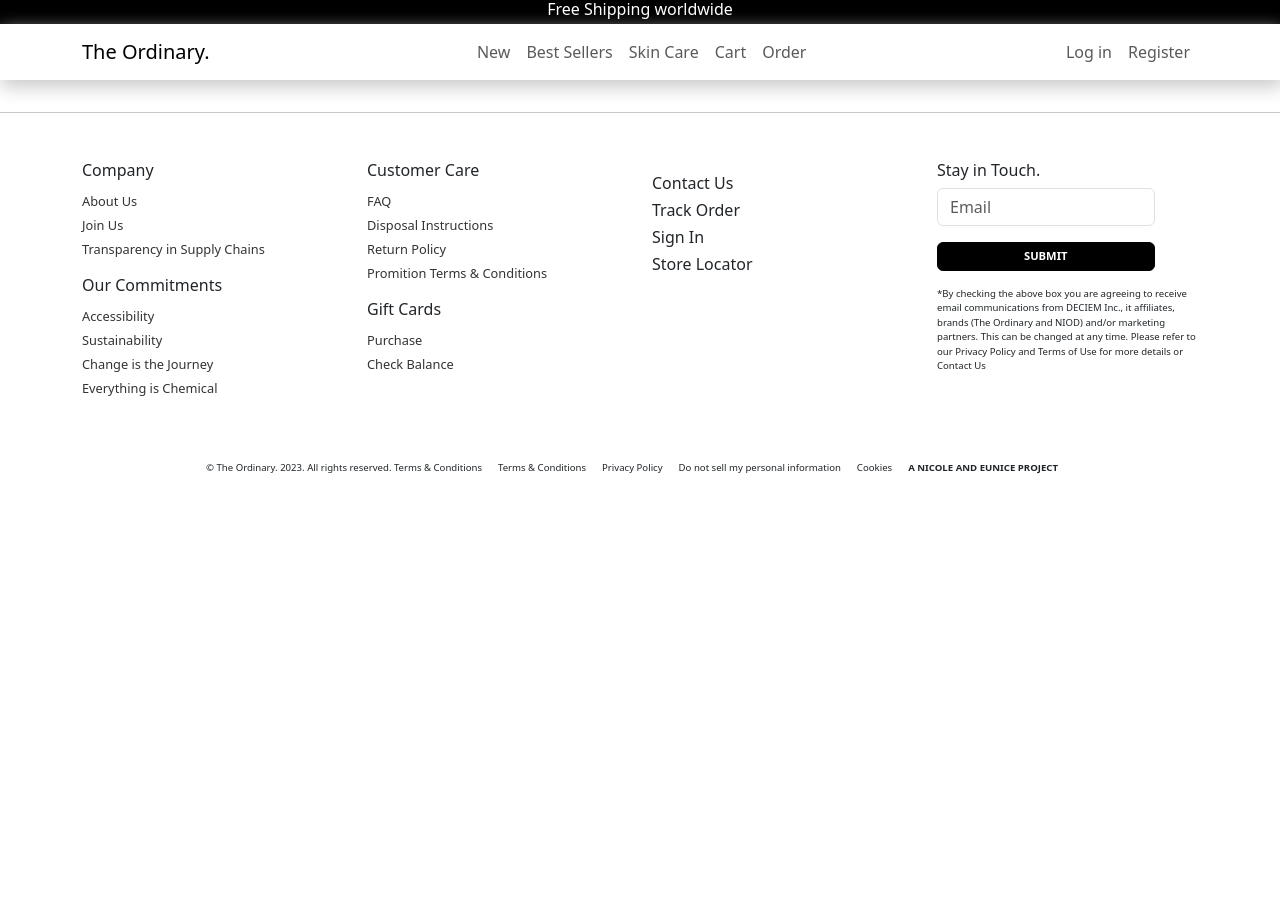
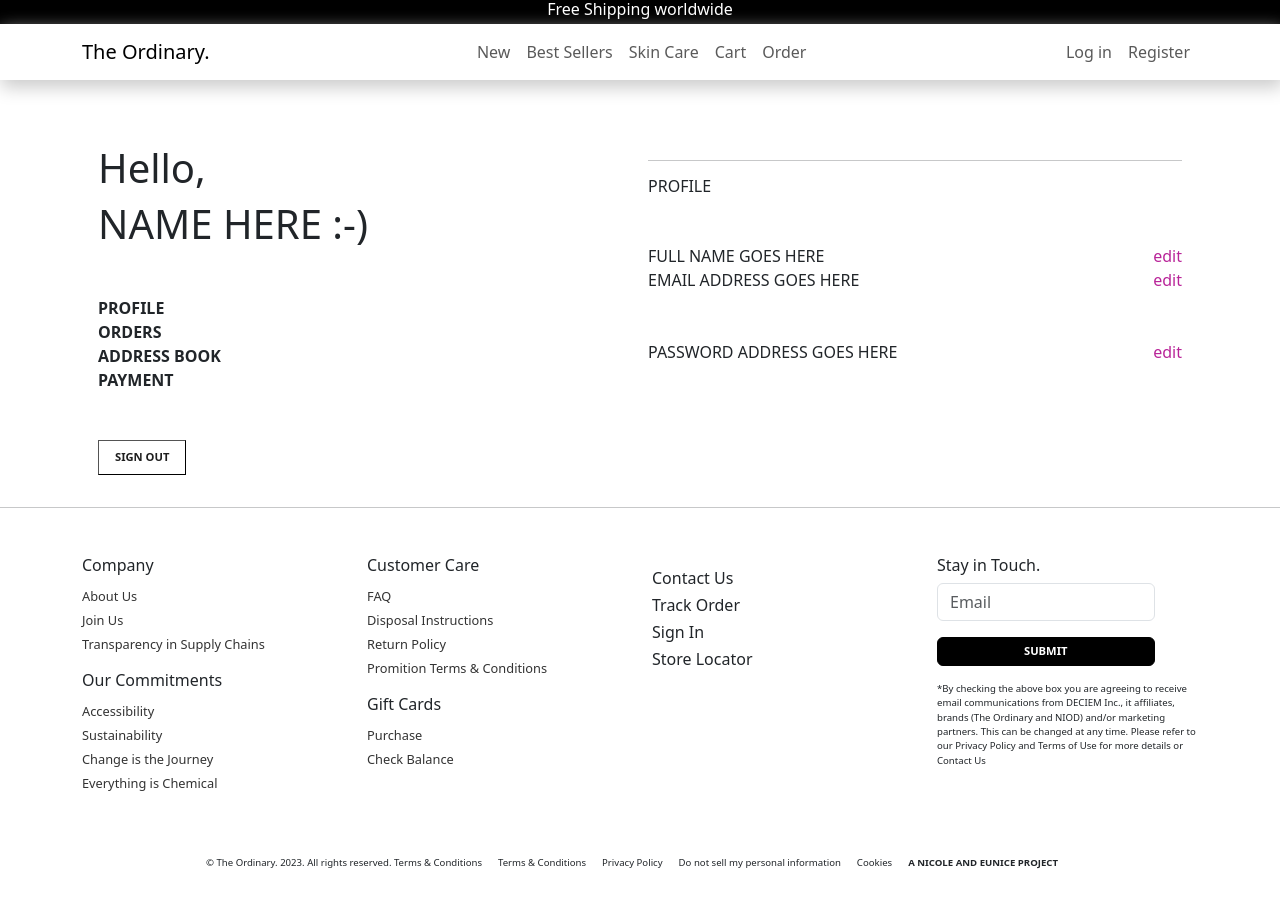
Before and after one commit to eunicepague/Capstone-Skincare, a React (Vite) app: page /account in a window 1280 px wide. Before the commit the page ends 800 px from the top, so only its background shows below. Built offline with nearby package versions, Linux system fonts and the light colour scheme; the HTML template or start-up script is replaced by a standard one.

Commit message:
added account jsx

```diff
--- a/src/routes.jsx
+++ b/src/routes.jsx
@@ -4,6 +4,7 @@
 import Loginmain from './views/Login/Loginmain';
 import Registermain from './views/Register/Registermain';
 import Cart from './views/Cart/Cart';
+import Account from './views/Profile/Account';
 
 const routes = [
   {
@@ -26,6 +27,10 @@
     path: '/cart',
     element: <Cart />,
   },
+  {
+    path: '/account',
+    element: <Account />,
+  },
 ];
 
 export default routes;
--- a/src/views/Header/Header.jsx
+++ b/src/views/Header/Header.jsx
@@ -22,7 +22,7 @@
               <Nav.Link as={Link} to="/bestsellers">
                 Best Sellers
               </Nav.Link>
-              <Nav.Link as={Link} to="/skincare">
+              <Nav.Link as={Link} to="/Account">
                 Skin Care
               </Nav.Link>
               <Nav.Link as={Link} to="/cart">
--- /dev/null
+++ b/src/views/Profile/Account.css
@@ -0,0 +1,78 @@
+#account-left p {
+  /* display: flex; */
+  font-weight: bold;
+  cursor: pointer;
+  margin-bottom: 0;
+}
+
+#account-right p {
+  cursor: pointer;
+  margin-bottom: 0;
+}
+
+#account-content {
+  display: flex;
+  justify-content: space-evenly;
+}
+
+#account-left,
+#account-right {
+  margin-top: 4rem;
+  width: 50%;
+}
+
+#account-right-p {
+  display: flex;
+  /* flex-direction: row; */
+  align-items: center;
+  text-align: center;
+  justify-content: space-between;
+}
+
+.account-edit {
+  color: rgb(185, 37, 153);
+}
+
+#account-button {
+  display: flex;
+  justify-content: center;
+  align-items: center;
+  margin-top: 3rem;
+  font-size: 0.7rem;
+  font-weight: bold;
+  background-color: rgb(255, 255, 255);
+  border-color: none;
+  border-width: thin;
+  padding: 0.5rem 1rem;
+  color: rgb(30, 30, 30);
+}
+
+#account-button:hover {
+  transition: 0.5s;
+  background-color: rgb(53, 52, 52);
+  border-color: rgb(53, 52, 52);
+  color: rgb(255, 255, 255);
+}
+
+/*
+
+#footer-button {
+  background-color: rgb(0, 0, 0);
+  border-color: rgb(0, 0, 0);
+  color: rgb(255, 255, 255);
+  display: flex;
+  font-weight: bold;
+  justify-content: center;
+  align-items: center;
+  height: 1.8rem;
+  font-size: 0.7rem;
+  margin-top: 1rem;
+  margin-bottom: 1rem;
+} */
+
+/* #footer-button:hover {
+  transition: 0.5s;
+  background-color: rgb(53, 52, 52);
+  border-color: rgb(53, 52, 52);
+  color: rgb(255, 255, 255);
+} */
--- a/src/views/Profile/Account.jsx
+++ b/src/views/Profile/Account.jsx
@@ -0,0 +1,46 @@
+// import React from 'react'
+import { Container, Row, Col } from 'react-bootstrap';
+import { Link } from 'react-router-dom';
+import './Account.css';
+
+const Account = () => {
+  return (
+    <Container id="account-container">
+      <section id="account-content">
+        <Row id="account-left">
+          <Col lg={6} xl={6} className="w-100">
+            <h1>Hello,</h1>
+            <h1 style={{ textTransform: 'uppercase' }}>NAME HERE :-{')'}</h1>
+            <p className="mt-5">PROFILE</p>
+            <p>ORDERS</p>
+            <p>ADDRESS BOOK</p>
+            <p>PAYMENT</p>
+
+            <button id="account-button">SIGN OUT</button>
+          </Col>
+        </Row>
+
+        <Row id="account-right">
+          <Col lg={6} xl={6} className="w-100">
+            <hr className="w-100"></hr>
+            <h6 className="mb-5">PROFILE</h6>
+            <Col id="account-right-p">
+              <p style={{ textTransform: 'uppercase' }}>FULL NAME GOES HERE</p>
+              <p className="account-edit">edit</p>
+            </Col>
+            <Col id="account-right-p">
+              <p>EMAIL ADDRESS GOES HERE</p>
+              <p className="account-edit">edit</p>
+            </Col>
+            <Col id="account-right-p">
+              <p className="mt-5">PASSWORD ADDRESS GOES HERE</p>
+              <p className="account-edit mt-5">edit</p>
+            </Col>
+          </Col>
+        </Row>
+      </section>
+    </Container>
+  );
+};
+
+export default Account;
```
